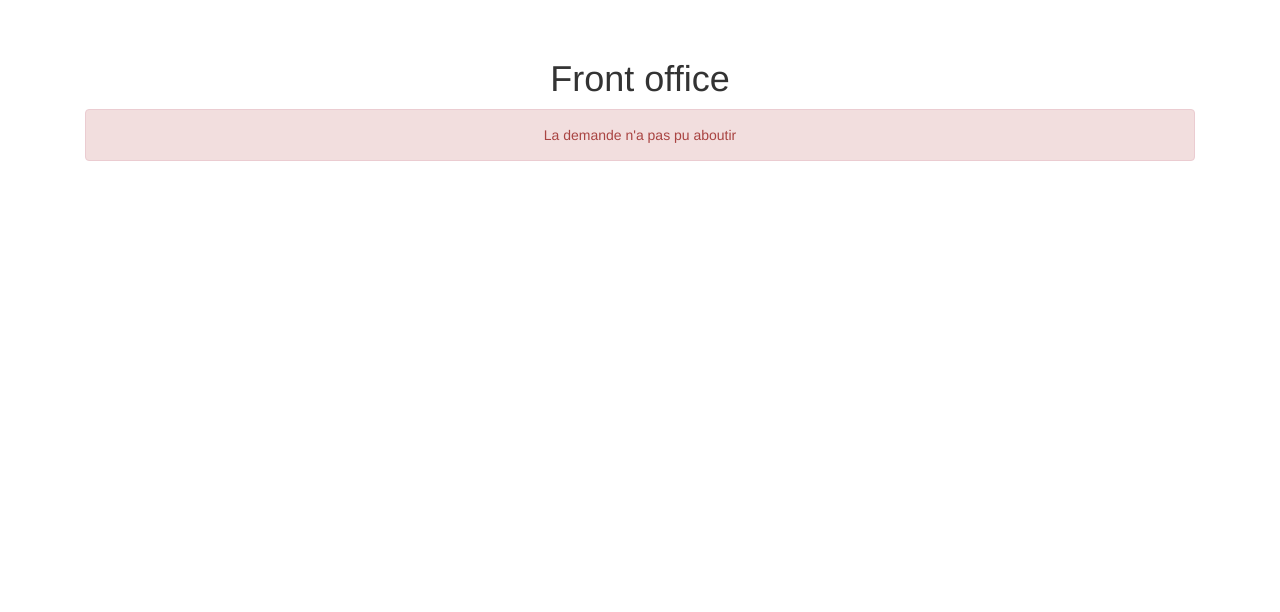
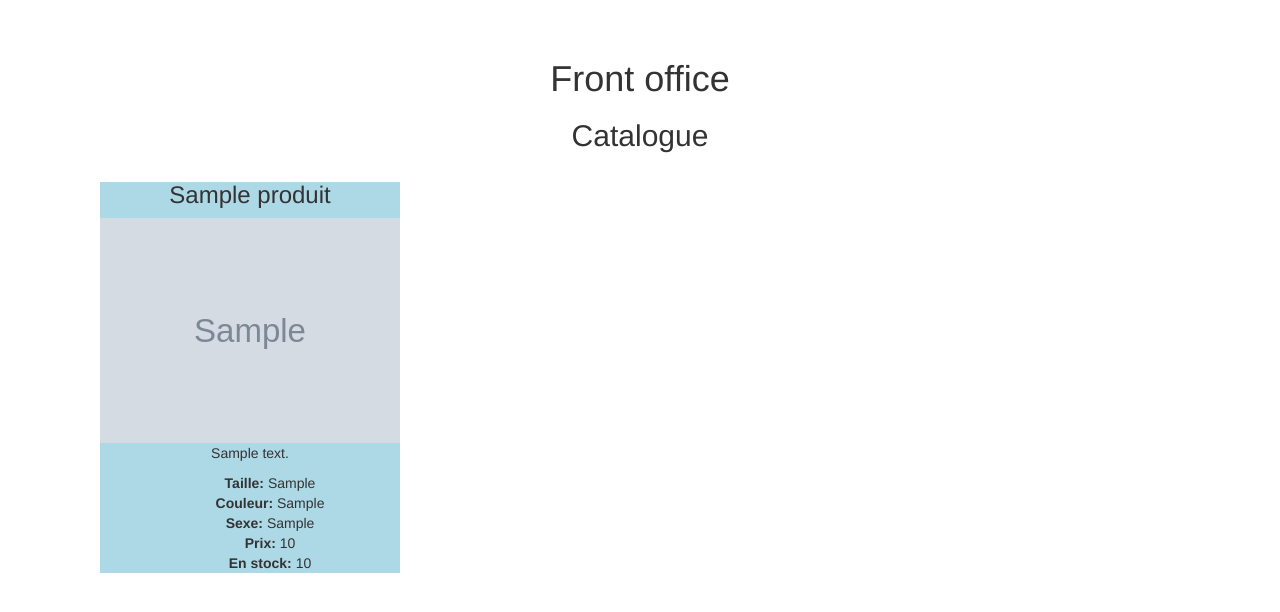
Before and after one commit to sen0rxol0/boutik, a PHP site: page /base_site/index.php?page=catalogue in a window 1280 px wide. Shown: the part 51-663 px from the top of the page. Run offline with PHP 8.4, Linux system fonts and the light colour scheme; tables that the repository leaves empty or names only in its code hold one stand-in row (values such as "Sample post"); grey boxes marked "Sample" are stand-in pictures.

Commit message:
Created catalogue page

```diff
--- a/assets/css/styles.css
+++ b/assets/css/styles.css
@@ -21,7 +21,11 @@ body {
 
 .produit {
     width: 300px;
-    float: left;
+    background-color: lightblue;
+}
+
+.produit .produit-liste {
+    list-style: none;
 }
 
 .produit img {
--- /dev/null
+++ b/catalogue.php
@@ -0,0 +1,27 @@
+<?php
+
+$content .= "<h2>Catalogue</h2>";
+
+$produits = $pdo->query('SELECT * FROM produit')->fetchAll(PDO::FETCH_ASSOC);
+
+$content .= '<div class="container-fluid">';
+foreach($produits as $produit) {
+    $content .= '<div class="row col-md-6">
+                    <div class="produit">
+                        <h3>' . $produit['titre'] . '</h3>
+                        <img src="' . $produit['photo'] . '">
+                        <p>' . $produit['description'] . '</p>
+
+                        <ul class="produit-liste">
+                            <li><b>Taille:</b> ' . $produit['taille'] . ' </li>
+                            <li><b>Couleur:</b> ' . $produit['couleur'] . '</li>
+                            <li><b>Sexe:</b> ' . $produit['sexe'] . '</li>
+                            <li><b>Prix:</b> ' . $produit['prix'] . '</li>
+                            <li><b>En stock:</b> ' . $produit['stock'] . '</li>
+                        </ul>
+                    </div>
+                </div>';
+
+}
+
+?>
```
